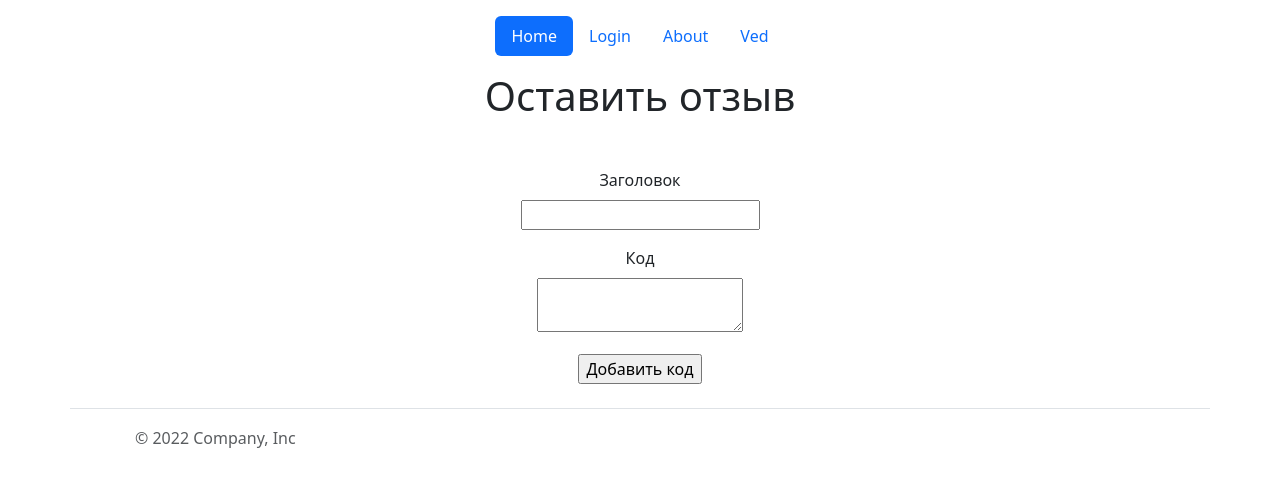
After one commit to everybodygetup/soloflask, a Flask app: page /ved2 in a window 1280 px wide. The commit adds this page. Shown: the top 487 px of the page. Run offline with Flask 2, Linux system fonts and the light colour scheme; some libraries are stand-ins or nearby versions.

Commit message:
Code refactoring

```diff
--- a/app/__init__.py
+++ b/app/__init__.py
@@ -2,10 +2,13 @@ from flask import Flask
 from config import Config
 from flask_sqlalchemy import SQLAlchemy
 from flask_migrate import Migrate
+from flask_login import LoginManager
+
 
 app = Flask(__name__)
 app.config.from_object(Config)
 db = SQLAlchemy(app)
 migrate = Migrate(app, db)
 
+
 from app import routes, models
--- a/app/forms.py
+++ b/app/forms.py
@@ -1,5 +1,5 @@
 from flask_wtf import FlaskForm
-from wtforms import StringField, PasswordField, BooleanField, SubmitField
+from wtforms import StringField, PasswordField, BooleanField, SubmitField,TextAreaField
 from wtforms.validators import DataRequired
 
 class LoginForm(FlaskForm):
@@ -7,3 +7,11 @@ class LoginForm(FlaskForm):
     password = PasswordField('Password', validators=[DataRequired()])
     remember_me = BooleanField('Remember Me')
     submit = SubmitField('Sign In')
+
+
+class VedForm(FlaskForm):
+    """Форма заполнения ТНВЭД."""
+
+    title = StringField("Заголовок")
+    text = TextAreaField("Код")
+    submit = SubmitField("Добавить код")
--- a/app/routes.py
+++ b/app/routes.py
@@ -1,9 +1,9 @@
 from flask import flash, g, redirect, render_template, request, url_for
 
 from app import app,db
-from app.forms import LoginForm
+from app.forms import LoginForm,VedForm
 from app.models import TnVed
-
+from flask_security import current_user
 
 @app.before_first_request
 def create_tables():
@@ -53,3 +53,23 @@ def login():
             form.username.data, form.remember_me.data))
         return redirect(url_for('index'))
     return render_template('login.j2', title='Sign In', form=form)
+
+
+
+@app.route("/ved2", methods=["GET", "POST"])
+#@roles_accepted("admin")
+def ved2():
+    """Создание отзыва."""
+    ved_form = VedForm(obj=request.form)
+
+    if ved_form.validate_on_submit():
+        vd_db = TnVed(
+            title=request.form.get("title"),
+            text=request.form.get("text"),
+
+        )
+        db.session.add(vd_db)
+        db.session.commit()
+        flash("Отзыв добавлен", "success")
+        return redirect(url_for("index", id_feedback=vd_db.id))
+    return render_template("ved2.j2", form=ved_form)
--- a/app/templates/ved.j2
+++ b/app/templates/ved.j2
@@ -1,5 +1,6 @@
 {% extends "base.j2" %}
 {% block content %}
+<h1>Введи код ТН ВЭД</h1>
 <div class="container mt-5">
     <form method="post">
         <input type="text" name="title" id="title" class="form-control" placeholder="Введите заголовок"><br>
--- /dev/null
+++ b/app/templates/ved2.j2
@@ -0,0 +1,23 @@
+{% extends 'base.j2' %}
+
+{% block content %}
+ <h1>Оставить отзыв</h1>
+<div class="container mt-5">
+    <form action="{{ url_for('ved2') }}" method="post">
+      {{ form.csrf_token }}
+    <p>
+      <fieldset>
+        {{ form.title.label }}<br>
+        {{ form.title }}<br>
+      </fieldset>
+    </p>
+    <p>
+      <fieldset>
+        {{ form.text.label }}<br>
+        {{ form.text }}<br>
+      </fieldset>
+    </p>
+      <p>{{ form.submit }}</p>
+    </form>
+  </div>
+{% endblock %}
--- a/extensions.py
+++ b/extensions.py
@@ -5,6 +5,9 @@ from flask_migrate import Migrate
 from flask_security import Security
 from flask_sqlalchemy import SQLAlchemy
 
+
+
+
 babel = Babel()
 db = SQLAlchemy()
 executor = Executor()
```
